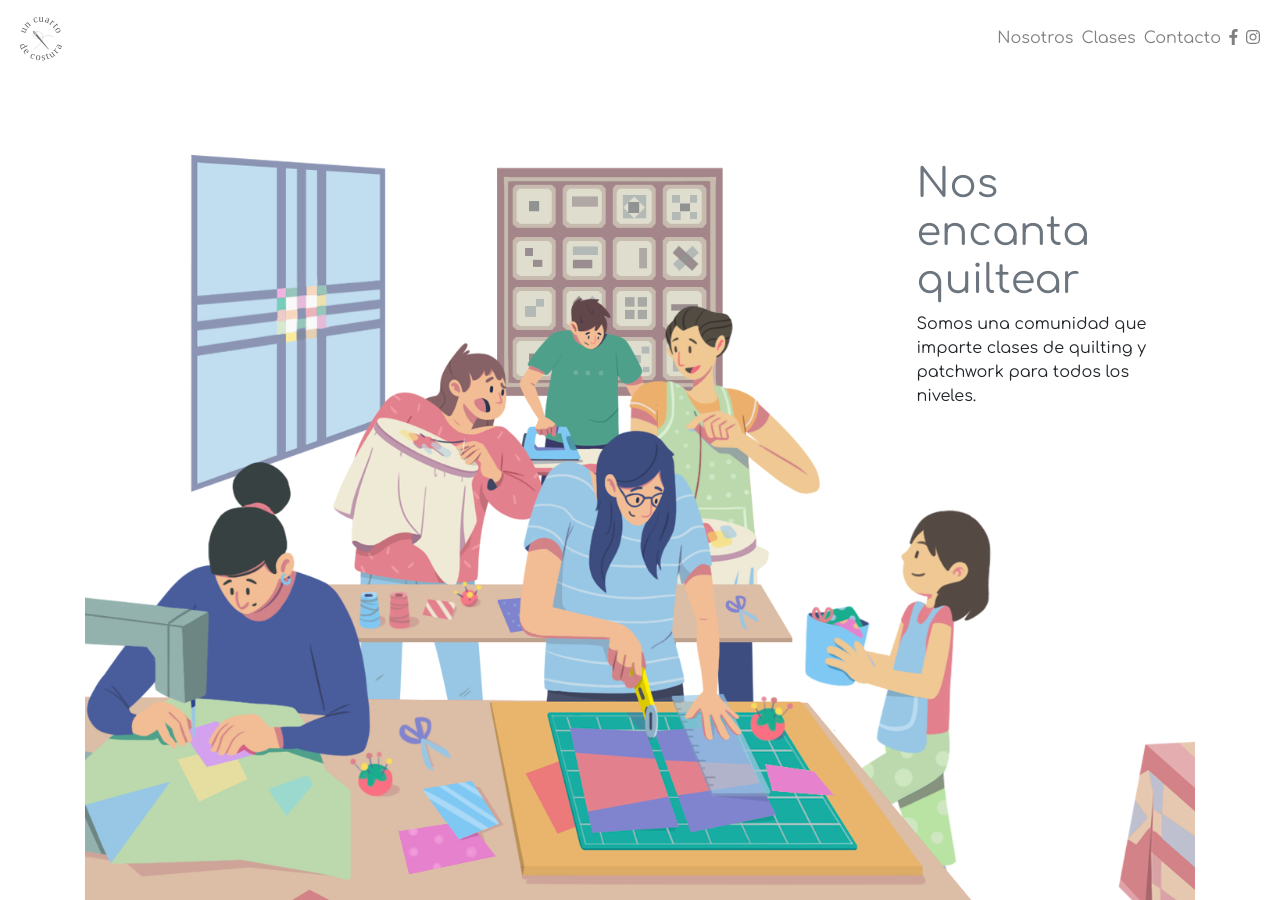
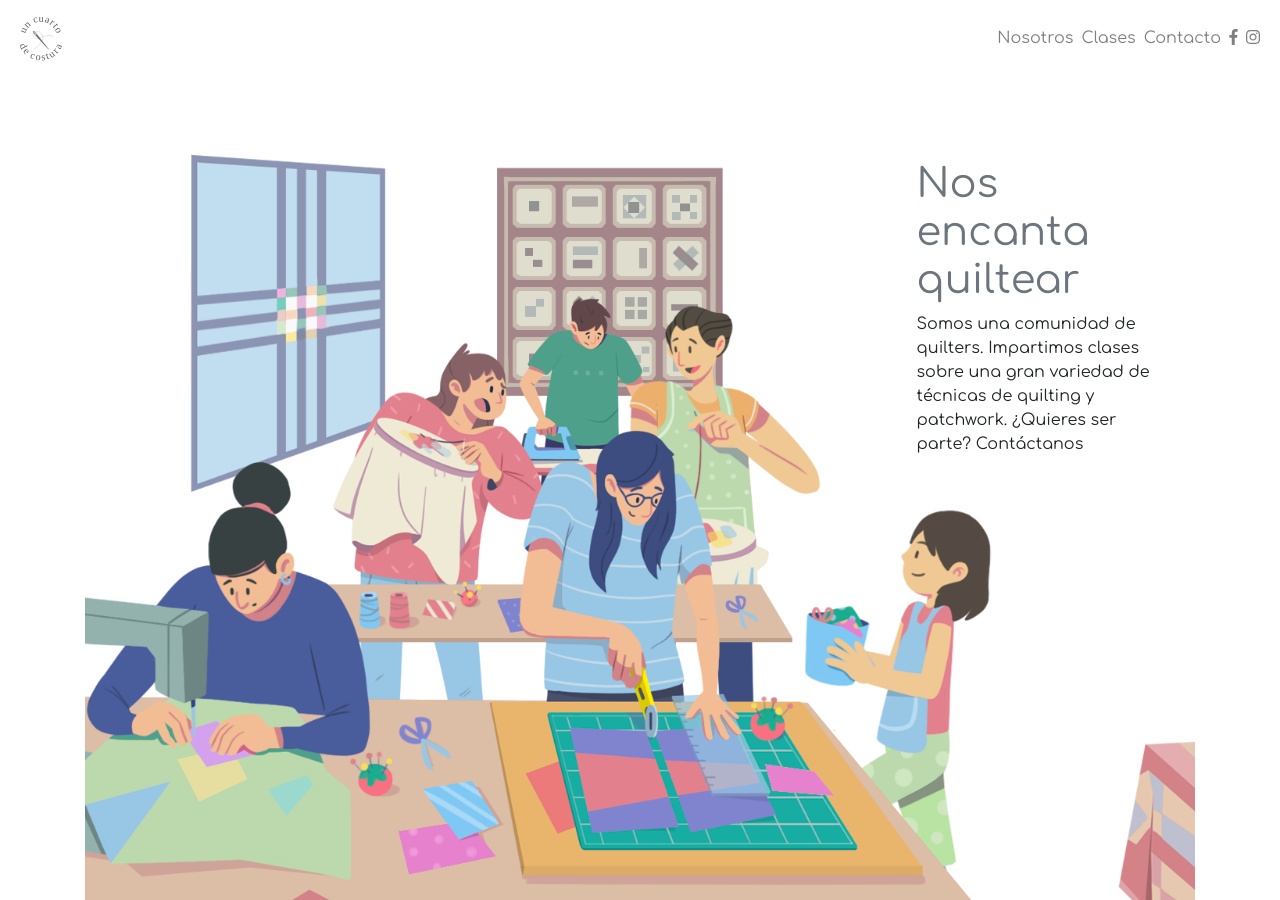
Before and after one commit to majesticness/majesticness.github.io, a Jekyll site: the page built from index.html, in a window 1280 px wide and 900 px high. Built offline with Jekyll 4.4.1, drawn with Linux system fonts in a browser that asks for light colours; nearby versions of some CDN libraries.

Commit message:
Update from Forestry.io mariajose.lot@gmail.com updated _includes/hero.html

```diff
--- a/_includes/hero.html
+++ b/_includes/hero.html
@@ -4,6 +4,9 @@
 <div class="jumbotron jumbotron-fluid un-cuarto">
     <div class="container w-25 float-right m-3 d-none d-sm-block d-sm-none d-md-block">
         <h1><span class="text-muted">Nos encanta quiltear</span></h1>
-        <p>Somos una comunidad que imparte clases de quilting y patchwork para todos los niveles.</p>
+        <p>Somos una comunidad de quilters. Impartimos clases sobre una gran variedad de técnicas de quilting y patchwork.
+
+¿Quieres ser parte? Contáctanos
+</p>
     </div>
 </div>
```
